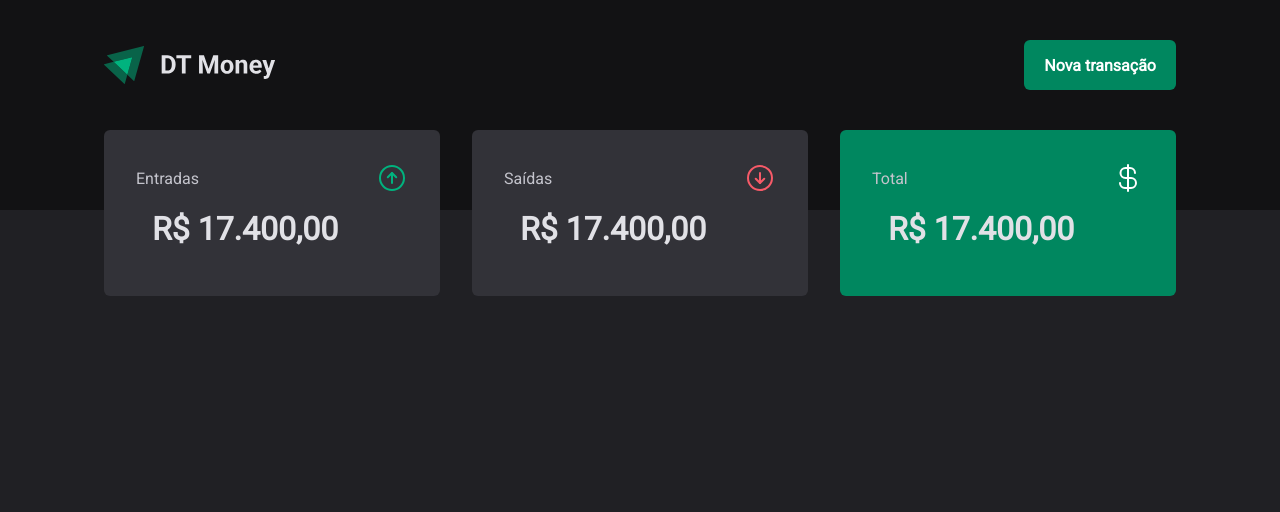
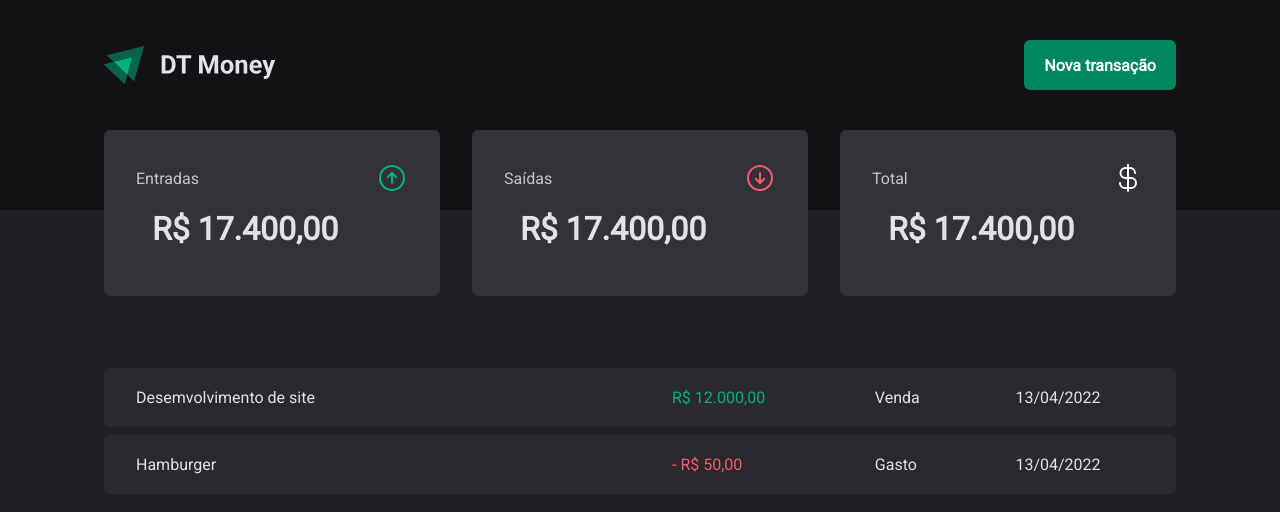
Before and after one commit to gabramos90/03-dt-money, a React (Vite) app: page / in a window 1280 px wide. Shown: the top 512 px of the page. Built offline with nearby package versions, Linux system fonts and the light colour scheme.

Commit message:
tabble css is finished

```diff
--- a/src/components/Summary/index.tsx
+++ b/src/components/Summary/index.tsx
@@ -23,7 +23,7 @@
             </SummaryCard>
 
 
-            <SummaryCard variants="green">
+            <SummaryCard c>
                 <header>
                     <span>Total</span>
                     <CurrencyDollar size={32} color='#fff'/>
--- a/src/pages/Transactions/index.tsx
+++ b/src/pages/Transactions/index.tsx
@@ -1,11 +1,39 @@
 import { Header } from "../../components/Header";
 import { Summary } from "../../components/Summary";
+import { PriceHighlight, TransactionsContainer, TransactionsTable } from "./styles";
 
 export function Transactions(){
     return (
         <div>
             <Header/>
             <Summary />
+
+            <TransactionsContainer>
+            <TransactionsTable>
+                <tbody>
+                   <tr>
+                    <td width='50%'>Desemvolvimento de site</td>
+                       <td>
+                           <PriceHighlight variant='income'>
+                            R$ 12.000,00
+                            </PriceHighlight>
+                       </td>
+                        <td>Venda</td>
+                        <td>13/04/2022</td>
+                   </tr>
+                   <tr>
+                        <td width='50%'>Hamburger</td>
+                       <td>
+                            <PriceHighlight variant="outcome">
+                               - R$ 50,00
+                            </PriceHighlight>
+                       </td>
+                        <td>Gasto</td>
+                        <td>13/04/2022</td>
+                    </tr>
+                </tbody>
+            </TransactionsTable>
+            </TransactionsContainer>
         </div>
     )
 }
--- a/src/pages/Transactions/styles.ts
+++ b/src/pages/Transactions/styles.ts
@@ -0,0 +1,38 @@
+import styled from "styled-components";
+
+export const TransactionsContainer = styled.main`
+    width: 100%;
+    max-width: 1120px;
+    margin: 4rem auto 0;
+    padding: 0 1.5rem;
+`
+
+export const TransactionsTable = styled.table`
+    width: 100%;
+    border-collapse: separate;
+    border-spacing: 0 0.5rem;
+    /* margin-top: 0.5rem; */
+
+    td {
+        padding: 1.25rem 2rem;
+        background-color: ${(props) => props.theme["gray-700"]};
+
+        &:first-child {
+            border-top-left-radius:6px ;
+            border-bottom-left-radius: 6px;
+        }
+
+        &:last-child {
+            border-top-right-radius:6px ;
+            border-bottom-right-radius: 6px;
+        }
+    }
+`
+
+interface PriceHighlightProps {
+    variant: 'income' | 'outcome'
+}
+
+export const PriceHighlight = styled.span<PriceHighlightProps>`
+ color: ${props => props.variant === 'income' ? props.theme["green-300"] : props.theme["red-300"]}
+`
```
